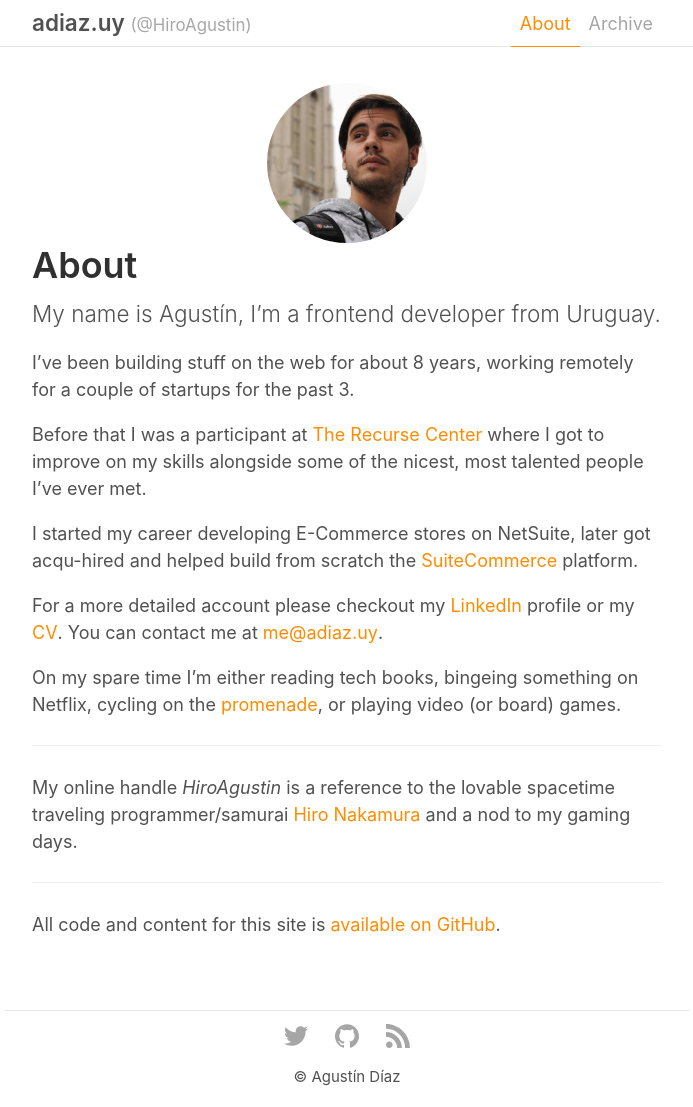
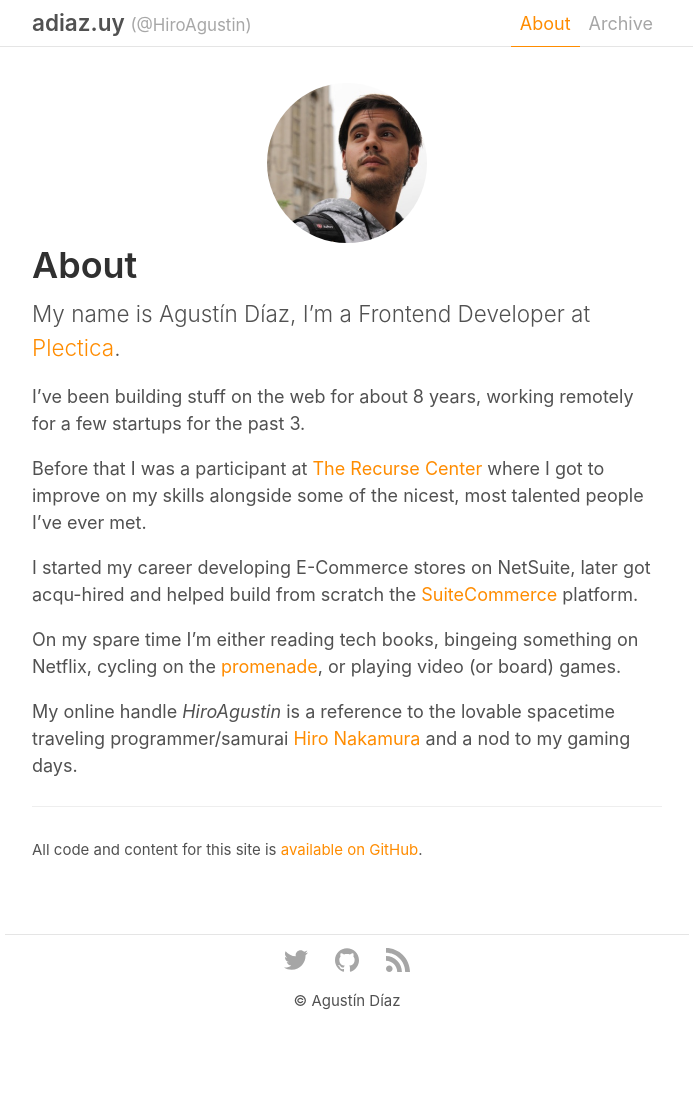
Before and after one commit to HiroAgustin/adiaz.uy-legacy, a Jekyll site: the page built from about.md, in a window 1280 px wide. Shown: the whole page, without its empty margins (293-986 px from the left). Built offline with Jekyll 4.4.1, drawn with Linux system fonts in a browser that asks for light colours; nearby versions of some CDN libraries; after the commit the page ends 1031 px from its top, so only the background shows below that.

Commit message:
Update about page

```diff
--- a/_layouts/about.html
+++ b/_layouts/about.html
@@ -4,6 +4,8 @@ layout: default
 <article class="Page">
   <img class="d-block m-auto round" src="/public/Avatar.jpg" alt="Agustín Díaz" width="160" height="160">
   <h1 class="Page__Title">{{ page.title }}</h1>
-  <p class="lead">My name is Agustín, I’m a frontend developer from Uruguay.</p>
+  <p class="lead">My name is Agustín Díaz, I’m a Frontend Developer at <a href="https://plectica.com/">Plectica</a>.</p>
   {{ content }}
+  <hr>
+  <p><small>All code and content for this site is <a href="https://github.com/HiroAgustin/adiaz.github.com/">available on GitHub</a>.</small></p>
 </article>
--- a/about.md
+++ b/about.md
@@ -3,20 +3,12 @@ layout: about
 title: About
 ---
 
-I’ve been building stuff on the web for about 8 years, working remotely for a couple of startups for the past 3.
+I’ve been building stuff on the web for about 8 years, working remotely for a few startups for the past 3.
 
 Before that I was a participant at [The Recurse Center](https://www.recurse.com/) where I got to improve on my skills alongside some of the nicest, most talented people I’ve ever met.
 
 I started my career developing E-Commerce stores on NetSuite, later got acqu-hired and helped build from scratch the [SuiteCommerce](http://www.netsuite.com/portal/products/suitecommerce.shtml) platform.
 
-For a more detailed account please checkout my [LinkedIn](https://www.linkedin.com/in/HiroAgustin/en/) profile or my [CV](/Resume.pdf). You can contact me at [me@adiaz.uy](mailto:me@adiaz.uy).
-
 On my spare time I’m either reading tech books, bingeing something on Netflix, cycling on the [promenade](https://www.tripadvisor.com/ShowUserReviews-g294323-d2233045-r196103509-Rambla_de_Montevideo-Montevideo_Montevideo_Department.html), or playing video (or board) games.
 
-***
-
 My online handle *HiroAgustin* is a reference to the lovable spacetime traveling programmer/samurai [Hiro Nakamura](https://en.wikipedia.org/wiki/Hiro_Nakamura) and a nod to my gaming days.
-
-***
-
-All code and content for this site is [available on GitHub](https://github.com/HiroAgustin/adiaz.github.com/).
```
